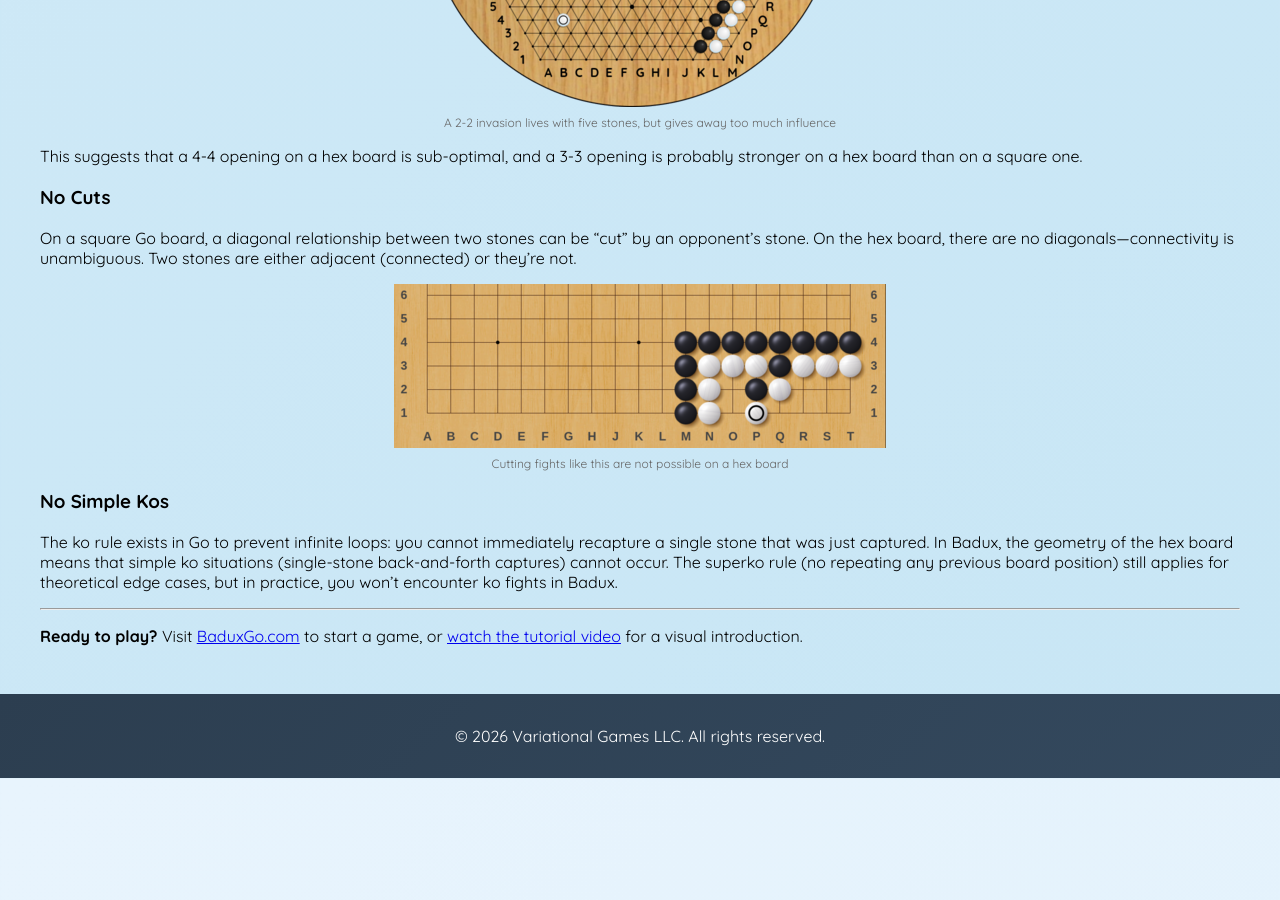
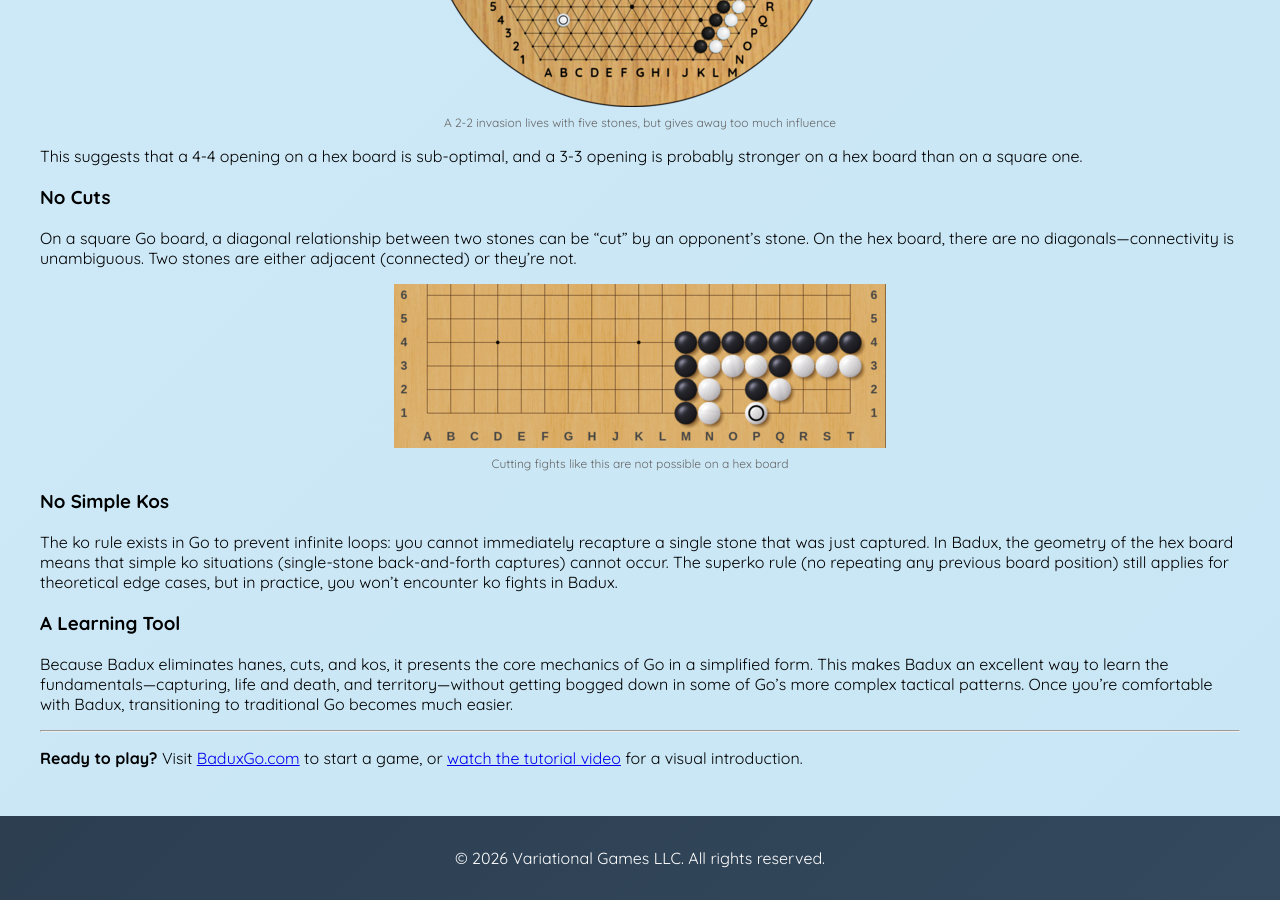
Before and after one commit to VariationalGames/variationalgames, a Jekyll site: the page built from baduxgo/rules.md, in a window 1280 px wide and 900 px high, scrolled down 10242 px. Built offline with Jekyll 4.4.1, drawn with Linux system fonts in a browser that asks for light colours; before the commit the page ends 11020 px from its top, so only the background shows below that.

Commit message:
add learning tool sction

```diff
--- a/baduxgo/rules.md
+++ b/baduxgo/rules.md
@@ -352,6 +352,13 @@ that was just captured. In Badux, the geometry of the hex board means that simpl
 board position) still applies for theoretical edge cases, but in practice, you won't encounter ko
 fights in Badux.
 
+### A Learning Tool
+
+Because Badux eliminates hanes, cuts, and kos, it presents the core mechanics of Go in a simplified
+form. This makes Badux an excellent way to learn the fundamentals—capturing, life and death, and
+territory—without getting bogged down in some of Go's more complex tactical patterns. Once you're
+comfortable with Badux, transitioning to traditional Go becomes much easier.
+
 ---
 
 **Ready to play?** Visit [BaduxGo.com](https://baduxgo.com) to start a game, or
```
